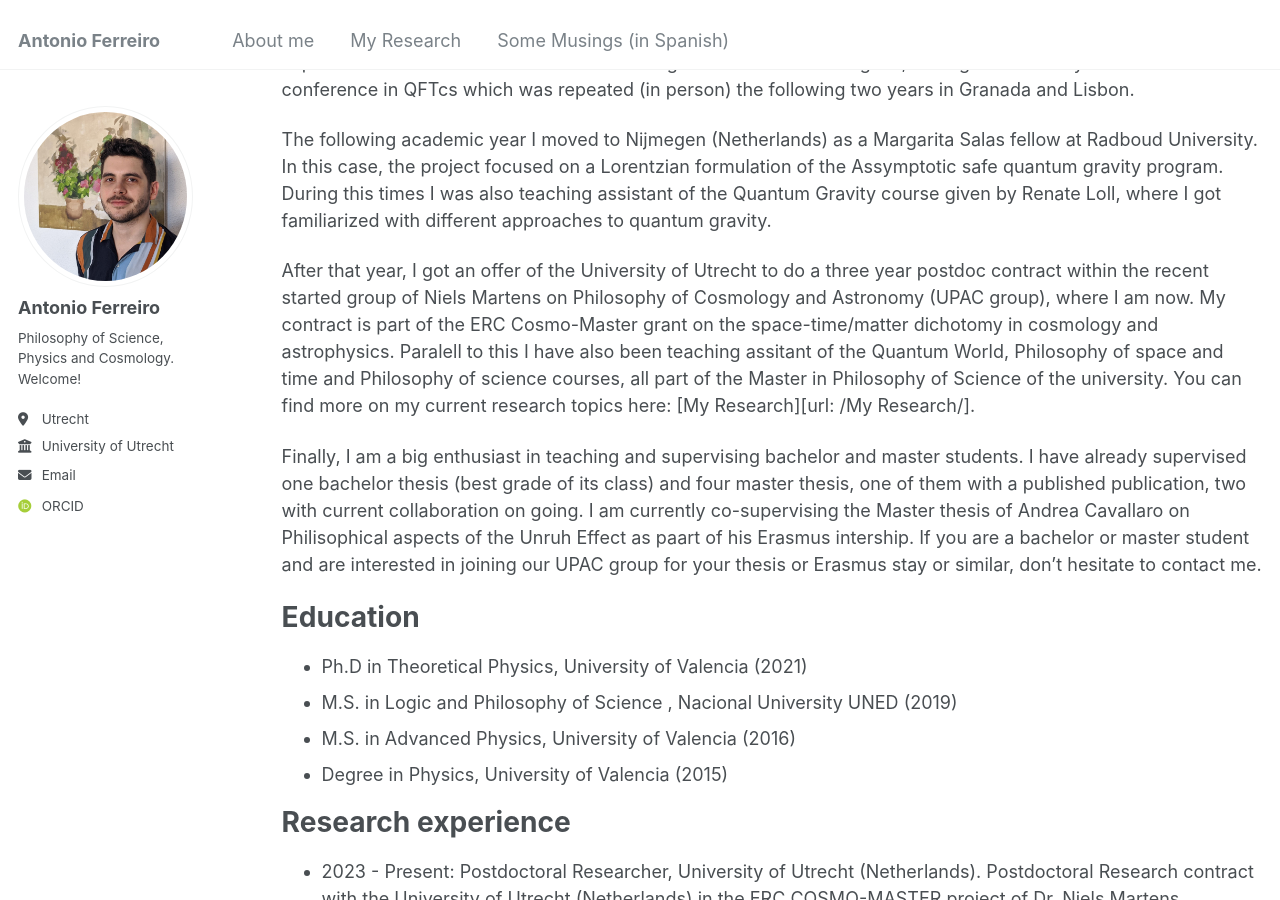
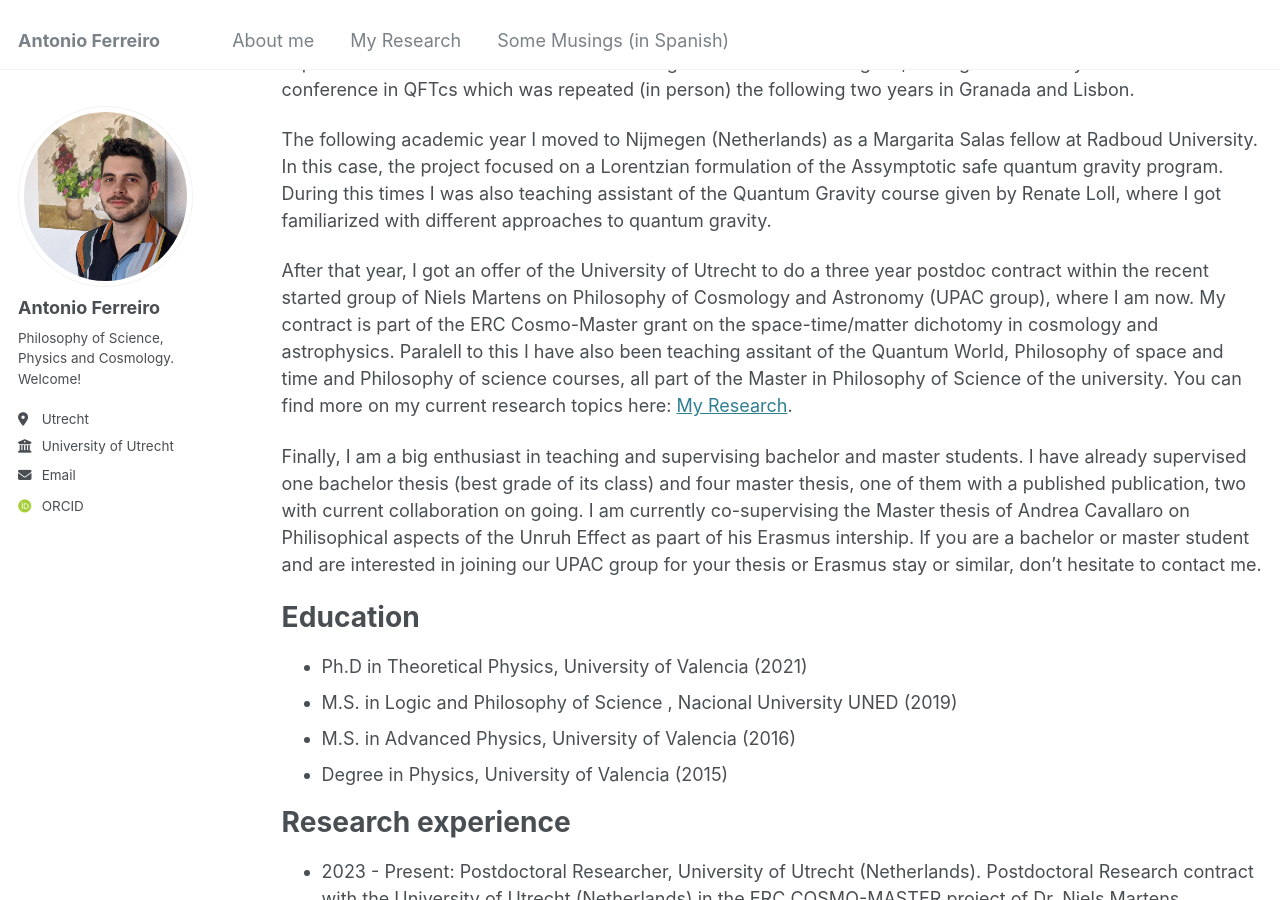
Before and after one commit to Anfedea/anfedea.github.io, a Jekyll site: the page built from _pages/cv.md, in a window 1280 px wide and 900 px high, scrolled down 1034 px. Built offline with Jekyll 4.4.1, drawn with Linux system fonts in a browser that asks for light colours; some web fonts are replaced.

Commit message:
Update cv.md

```diff
--- a/_pages/cv.md
+++ b/_pages/cv.md
@@ -21,7 +21,7 @@ In 2021, I was awarded by the Goverment of Ireland of a Irish Research Council P
 
 The following academic year I moved to Nijmegen (Netherlands) as a Margarita Salas fellow at Radboud University. In this case, the project focused on a Lorentzian formulation of the Assymptotic safe quantum gravity program. During this times I was also teaching assistant of the Quantum Gravity course given by Renate Loll, where I got familiarized with different approaches to quantum gravity.
 
-After that year, I got an offer of the University of Utrecht to do a three year postdoc contract within the recent started group of Niels Martens on Philosophy of Cosmology and Astronomy (UPAC group), where I am now. My contract is part of the ERC Cosmo-Master grant on the space-time/matter dichotomy in cosmology and astrophysics. Paralell to this I have also been teaching assitant of the Quantum World, Philosophy of space and time and Philosophy of science courses, all part of the Master in Philosophy of Science of the university. You can find more on my current research topics here: [My Research][url: /My Research/].
+After that year, I got an offer of the University of Utrecht to do a three year postdoc contract within the recent started group of Niels Martens on Philosophy of Cosmology and Astronomy (UPAC group), where I am now. My contract is part of the ERC Cosmo-Master grant on the space-time/matter dichotomy in cosmology and astrophysics. Paralell to this I have also been teaching assitant of the Quantum World, Philosophy of space and time and Philosophy of science courses, all part of the Master in Philosophy of Science of the university. You can find more on my current research topics here: [My Research](url: /My Research/).
 
 Finally, I am a big enthusiast in teaching and supervising bachelor and master students. I have already supervised one bachelor thesis (best grade of its class) and four master thesis, one of them with a published publication, two with current collaboration on going. I am currently co-supervising the Master thesis of Andrea Cavallaro on Philisophical aspects of the Unruh Effect as paart of his Erasmus intership. If you are a bachelor or master student and are interested in joining our UPAC group for your thesis or Erasmus stay or similar, don't hesitate to contact me.
 
```
